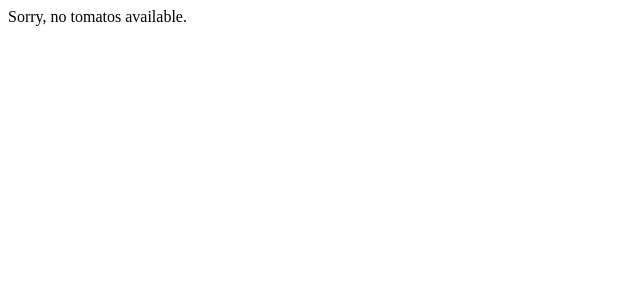
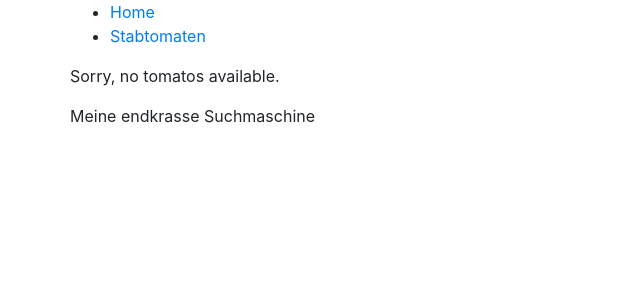
Before and after one commit to charismatic-claire/tomato-search-engine, a Django app: page /tomatos/ in a window 1280 px wide. Shown: the top 300 px of the page, without its empty margins (0-640 px from the left). Run offline with Django 3.2, Linux system fonts and the light colour scheme; data that the repository does not hold is empty; some libraries are stand-ins or nearby versions.

Commit message:
Having some fun with template inheritance and Bootstrap4.

```diff
--- /dev/null
+++ b/tomatos/static/tomatos/style.css
@@ -0,0 +1,3 @@
+a:hover {
+	text-decoration: none;
+}
--- /dev/null
+++ b/tomatos/templates/tomatos/base.html
@@ -0,0 +1,50 @@
+<!DOCTYPE html>
+<html lang="en">
+<head>
+	<!-- Required meta tags -->
+    <meta charset="utf-8">
+    <meta name="viewport" content="width=device-width, initial-scale=1, shrink-to-fit=no">
+
+    <!-- Bootstrap CSS -->
+    <link rel="stylesheet" href="https://maxcdn.bootstrapcdn.com/bootstrap/4.0.0-beta/css/bootstrap.min.css" integrity="sha384-/Y6pD6FV/Vv2HJnA6t+vslU6fwYXjCFtcEpHbNJ0lyAFsXTsjBbfaDjzALeQsN6M" crossorigin="anonymous">
+
+	<!-- My own CSS -->
+	{% load static %}
+    <link rel="stylesheet" href="{% static 'tomatos/style.css' %}" />
+
+    <title>{% block title %}Tomatensuchmaschine 0.1{% endblock %}</title>
+</head>
+
+<body>
+	<div class="container">
+		<div class="row">
+    		<div id="searchbar">
+        		{% block sidebar %}
+        			<ul>
+            			<li><a href="/tomatos/">Home</a></li>
+            			<li><a href="/tomatos/type/stabtomate/">Stabtomaten</a></li>
+        			</ul>
+        		{% endblock %}
+    		</div>
+    	</div>
+
+		<div class="row">
+    		<div id="content">
+        		{% block content %}{% endblock %}
+    		</div>
+    	</div>
+
+    	<div class="row">
+    		<div id="footer">
+    			{% block footer %}
+    				<p>Meine endkrasse Suchmaschine</p>
+    			{% endblock %}
+    		</div>
+    	</div>
+    <!-- Optional JavaScript -->
+    <!-- jQuery first, then Popper.js, then Bootstrap JS -->
+    <script src="https://code.jquery.com/jquery-3.2.1.slim.min.js" integrity="sha384-KJ3o2DKtIkvYIK3UENzmM7KCkRr/rE9/Qpg6aAZGJwFDMVNA/GpGFF93hXpG5KkN" crossorigin="anonymous"></script>
+    <script src="https://cdnjs.cloudflare.com/ajax/libs/popper.js/1.11.0/umd/popper.min.js" integrity="sha384-b/U6ypiBEHpOf/4+1nzFpr53nxSS+GLCkfwBdFNTxtclqqenISfwAzpKaMNFNmj4" crossorigin="anonymous"></script>
+    <script src="https://maxcdn.bootstrapcdn.com/bootstrap/4.0.0-beta/js/bootstrap.min.js" integrity="sha384-h0AbiXch4ZDo7tp9hKZ4TsHbi047NrKGLO3SEJAg45jXxnGIfYzk4Si90RDIqNm1" crossorigin="anonymous"></script>
+</body>
+</html>
--- a/tomatos/templates/tomatos/index.html
+++ b/tomatos/templates/tomatos/index.html
@@ -1,10 +1,14 @@
+{% extends "tomatos/base.html" %}
+
+{% block content %}
 {% if tomatos_list %}
 	<h1>Liste aller {{ tomatos_list|length }} Tomatensorten</h1>
 	<ul>
 		{% for tomato in tomatos_list %}
-			<li><a href="/tomatos/{{ tomato.id }}"/>{{ tomato.name }}</li>
+			<li><a href="/tomatos/{{ tomato.id }}">{{ tomato.name }}</a></li>
 		{% endfor %}
 	</ul>
 {% else%}
 	<p>Sorry, no tomatos available.</p>
 {% endif %}
+{% endblock %}
--- a/tomatos/templates/tomatos/type.html
+++ b/tomatos/templates/tomatos/type.html
@@ -1,3 +1,6 @@
+{% extends "tomatos/base.html" %}
+
+{% block content %}
 {% if tomatos_by_type %}
 	<h1>Liste aller {{ tomatos_by_type|length }} {{ tomato_type.name }}n</h1>
 	<ul>
@@ -8,3 +11,4 @@
 {% else%}
 	<p>Ohoh, diese Tomaten gibt es nicht.</p>
 {% endif %}
+{% endblock %}
```
Also changed, not shown: tomatos/templates/tomatos/detail.html (+8 -0 lines).
